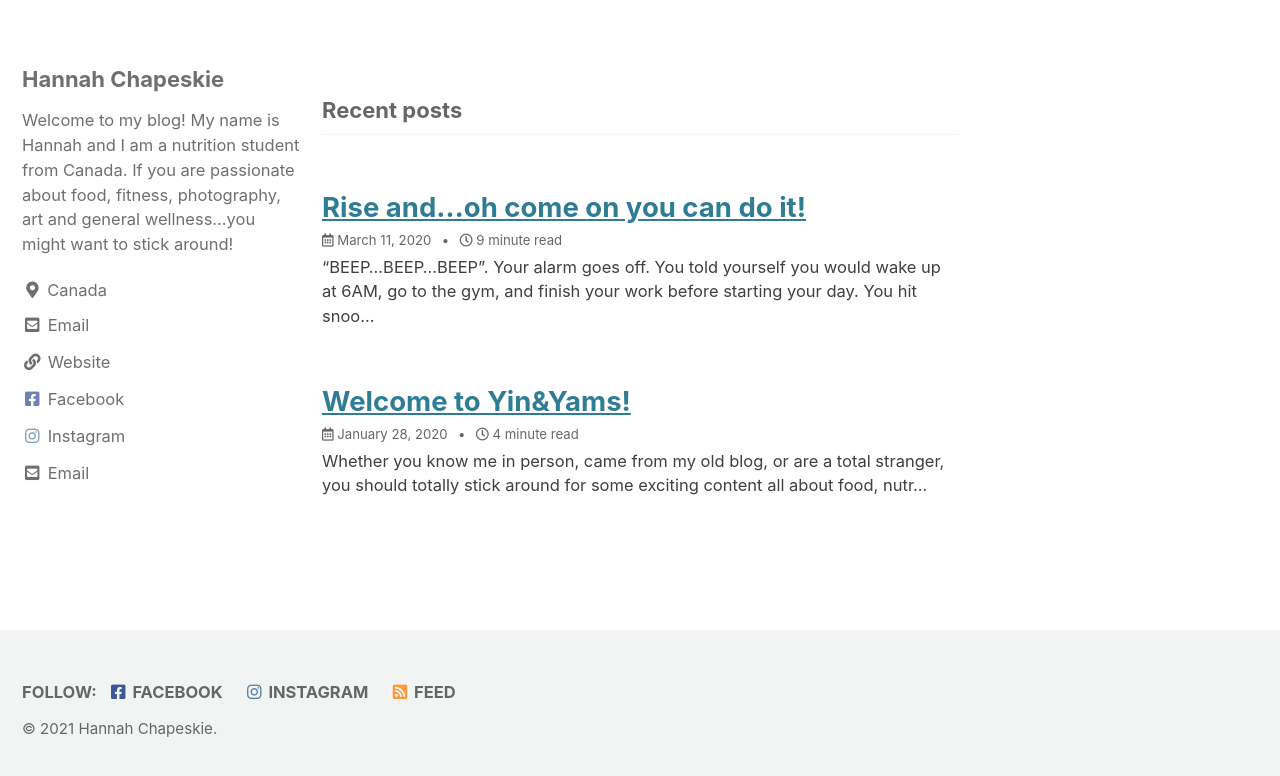
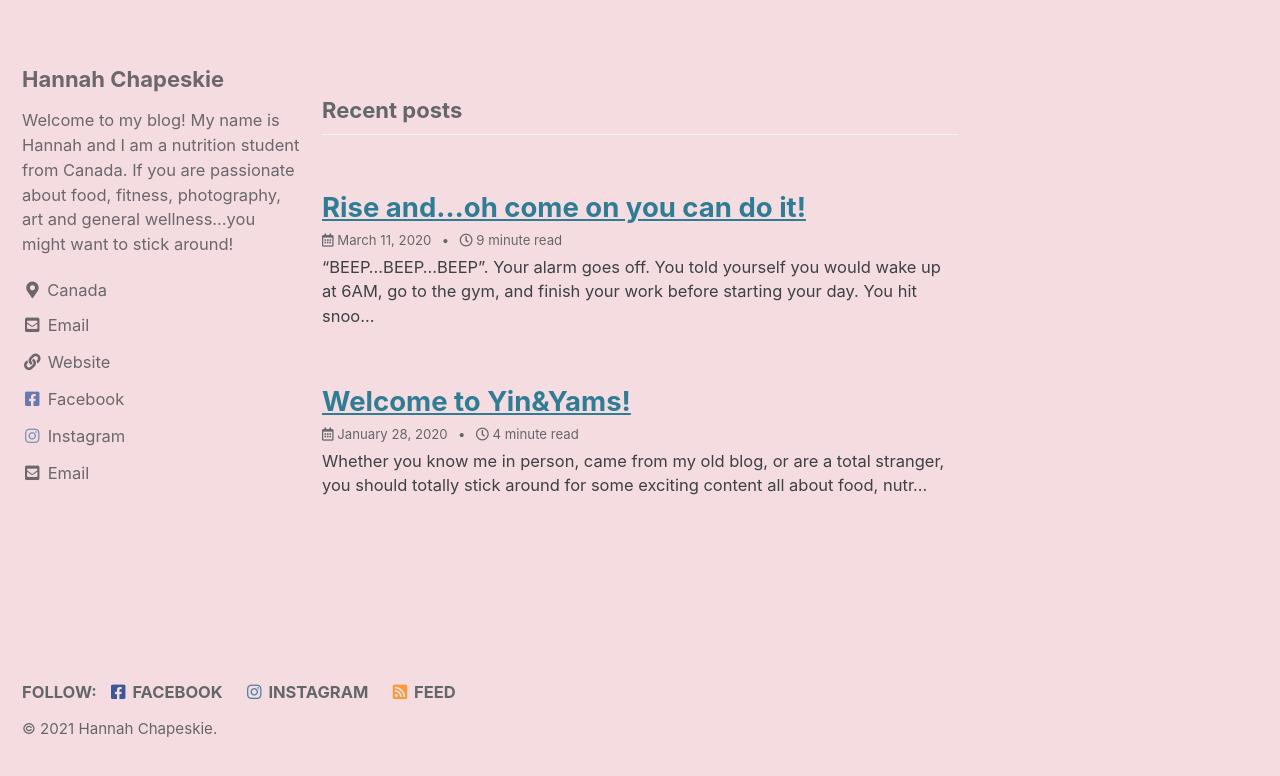
Before and after one commit to dylanbabel/yinandyams, a Jekyll site: the page built from index.html, in a window 1280 px wide and 1186 px high. Shown: the part 402-1178 px from the top of the window. Built offline with Jekyll 4.4.1, drawn with Linux system fonts in a browser that asks for light colours; cached includes are drawn as plain includes; the list of posts is cut into pages by our own code.

Commit message:
Update _variables.scss

```diff
--- a/_sass/minimal-mistakes/_variables.scss
+++ b/_sass/minimal-mistakes/_variables.scss
@@ -61,14 +61,14 @@ $darker-gray: mix(#000, $gray, 60%) !default;
 $light-gray: mix(#fff, $gray, 50%) !default;
 $lighter-gray: mix(#fff, $gray, 90%) !default;
 
-$background-color: #fff !default;
+$background-color: #F5DCE1 !default;
 $code-background-color: #fafafa !default;
 $code-background-color-dark: $light-gray !default;
 $text-color: $dark-gray !default;
 $muted-text-color: mix(#fff, $text-color, 20%) !default;
 $border-color: $lighter-gray !default;
 $form-background-color: $lighter-gray !default;
-$footer-background-color: $lighter-gray !default;
+$footer-background-color: #F5DCE1 !default;
 
 $primary-color: #6f777d !default;
 $success-color: #3fa63f !default;
```
